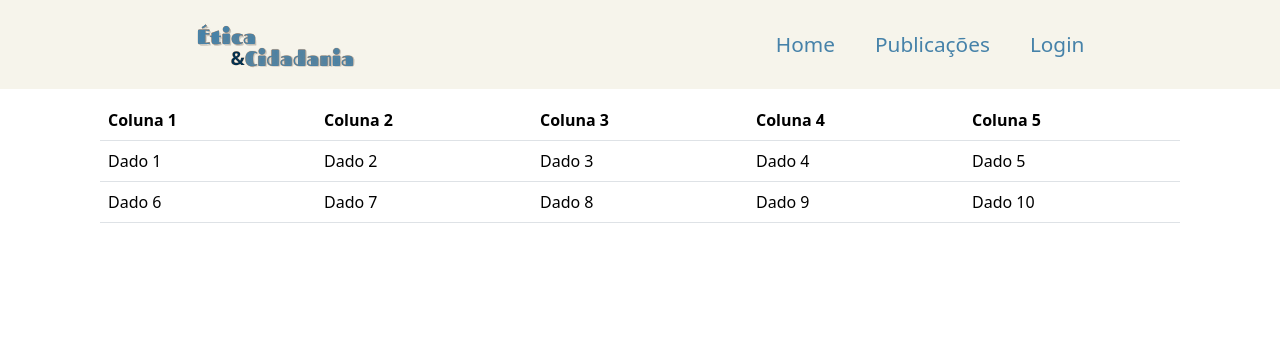
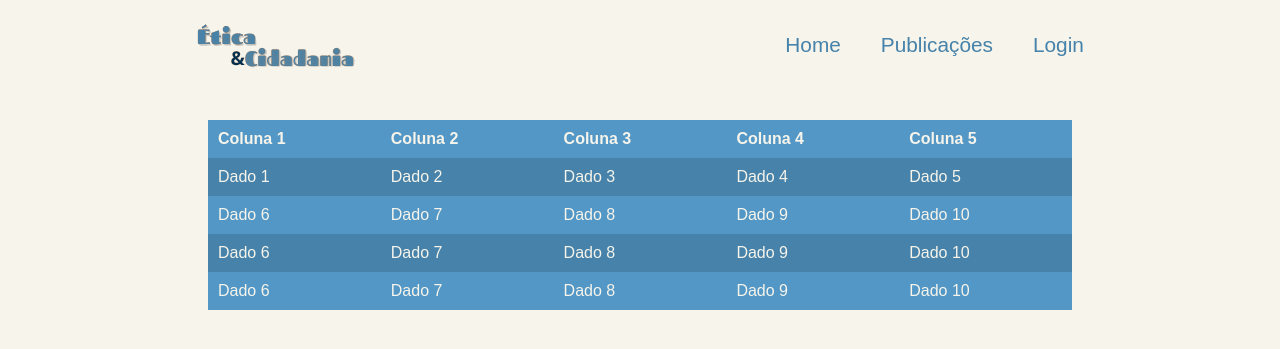
Before and after one commit to CaioSantos00/LandingPageEtica, a PHP site: page /Autor/cadastroAdm.php in a window 1280 px wide. Shown: the top 349 px of the page. Run offline with PHP 8.4, Linux system fonts and the light colour scheme.

Commit message:
Tabela  melhorada

```diff
--- a/Autor/cadastroAdm.php
+++ b/Autor/cadastroAdm.php
@@ -7,7 +7,7 @@
       <title>Ética | Cidadania</title>
       <link rel="stylesheet" href="../css/style.css" />
       <link rel="stylesheet" href="../css/cadasterAdm.css">
-      <link href="https://cdn.jsdelivr.net/npm/bootstrap@5.3.1/dist/css/bootstrap.min.css" rel="stylesheet" integrity="sha384-4bw+/aepP/YC94hEpVNVgiZdgIC5+VKNBQNGCHeKRQN+PtmoHDEXuppvnDJzQIu9" crossorigin="anonymous">
+
     </head>
 
     <body>
@@ -46,8 +46,23 @@
         <td>Dado 9</td>
         <td>Dado 10</td>
     </tr>
+
+    <tr>
+        <td>Dado 6</td>
+        <td>Dado 7</td>
+        <td>Dado 8</td>
+        <td>Dado 9</td>
+        <td>Dado 10</td>
+    </tr>
+
+    <tr>
+        <td>Dado 6</td>
+        <td>Dado 7</td>
+        <td>Dado 8</td>
+        <td>Dado 9</td>
+        <td>Dado 10</td>
+    </tr>
 </table>
       </section>
     </body>
-    <script src="https://cdn.jsdelivr.net/npm/bootstrap@5.3.1/dist/js/bootstrap.bundle.min.js" integrity="sha384-HwwvtgBNo3bZJJLYd8oVXjrBZt8cqVSpeBNS5n7C8IVInixGAoxmnlMuBnhbgrkm" crossorigin="anonymous"></script>
     </html>
--- a/css/cadasterAdm.css
+++ b/css/cadasterAdm.css
@@ -0,0 +1,21 @@
+.table {
+    margin: 20px auto;
+    width: 80%;
+    border-collapse: collapse;
+}
+
+th, td {
+    padding: 10px;
+    text-align: left;
+}
+
+tr:nth-child(even) {
+    background-color: #4682A9;
+    color: #F6F4EB;
+}
+
+
+tr {
+    background-color: #5297c5;
+    color: #F6F4EB;
+}
```
